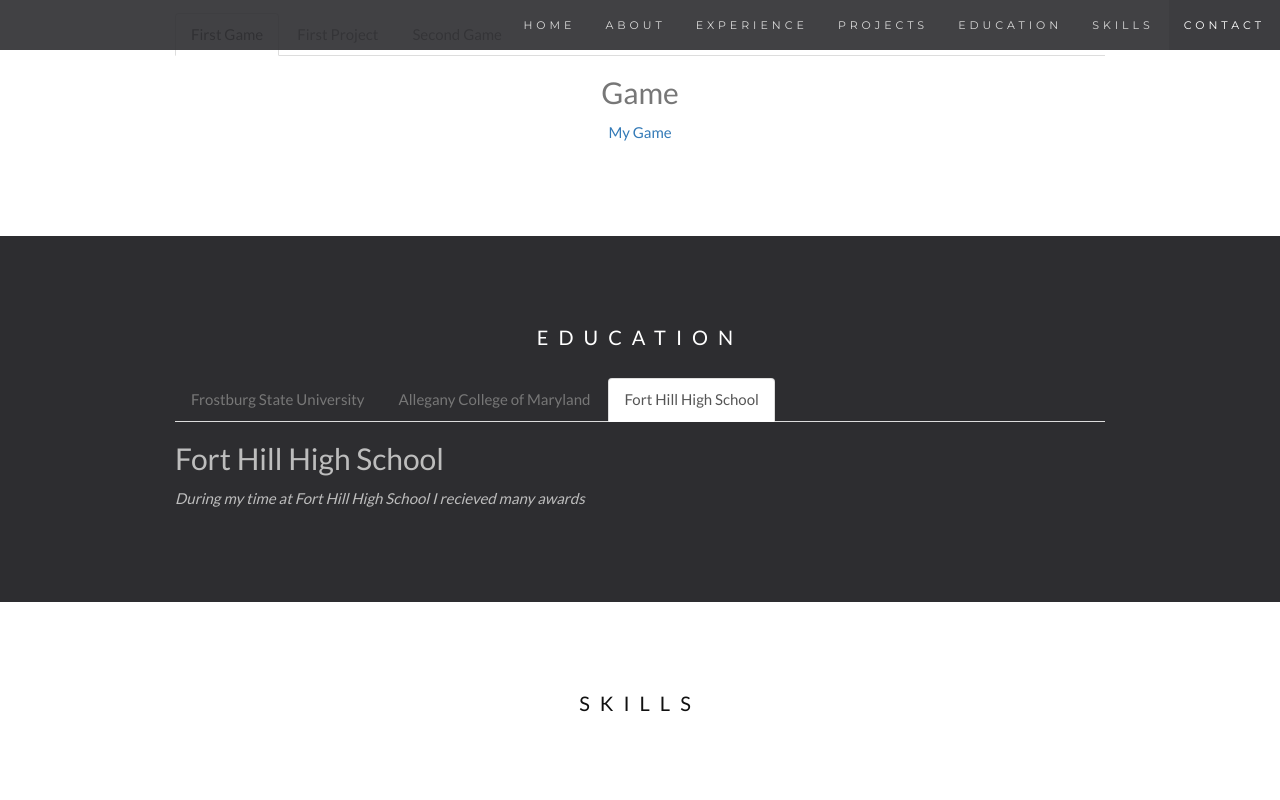
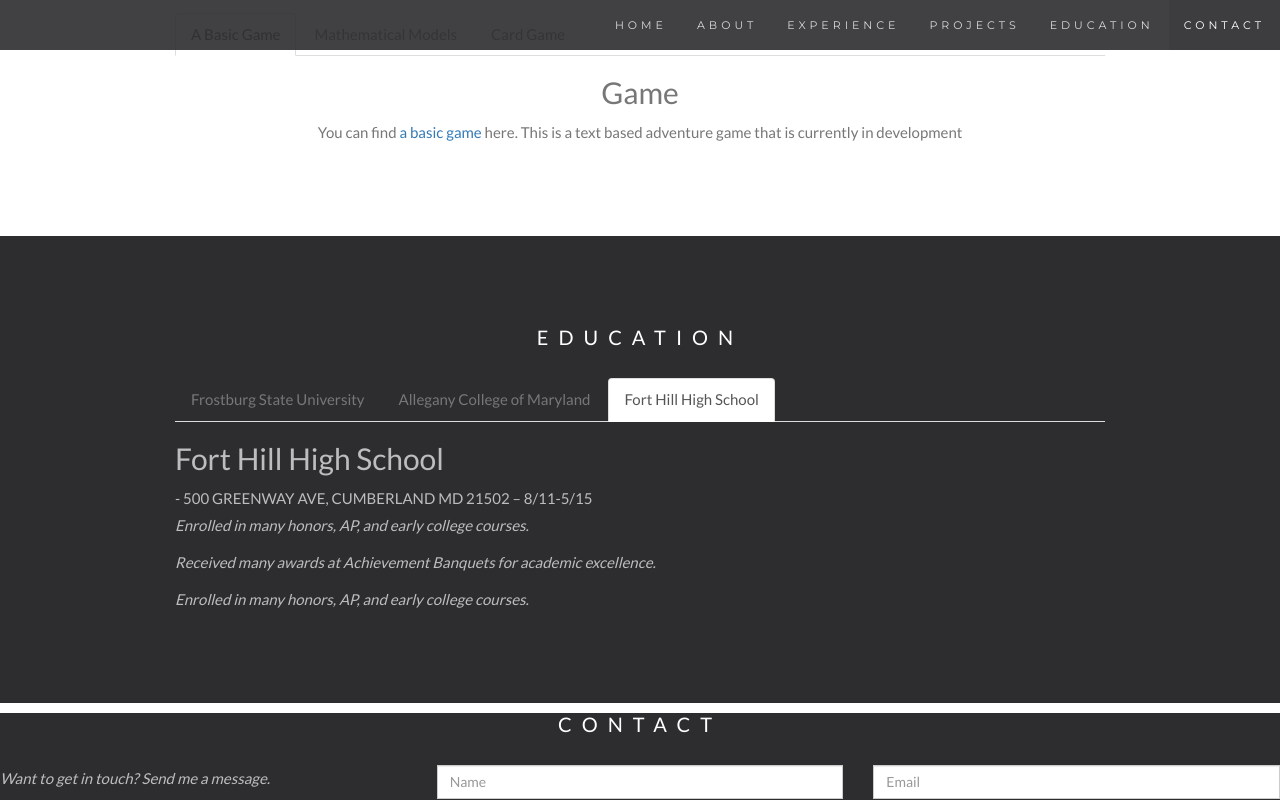
Before and after one commit to jtomason/jtomason.github.io, a plain HTML site: page index.html in a window 1280 px wide. Both pictures are taken after a click on the link "Fort Hill High School". Shown: the part 1318-2118 px from the top of the page. Drawn offline with nearby package versions, Linux system fonts and the light colour scheme.

Commit message:
Just filling in more info

```diff
--- a/index.html
+++ b/index.html
@@ -27,7 +27,6 @@
 		<li><a href="#experience">EXPERIENCE</a></li>
 		<li><a href="#projects">PROJECTS</a></li>
 		<li><a href="#education">EDUCATION</a></li>
-        <li><a href="#skills">SKILLS</a></li>
         <li><a href="#contact">CONTACT</a></li>
       </ul>
     </div>
@@ -80,7 +79,7 @@
 
 			<li class="list-group-item" data-toggle="collapse" href="#tutortab">Learning Specialist at Allegany Collage of Maryland, 2017-2018
 			<div id="tutortab" class="collapse">
-			I worked as Learning Specialist for ACM.
+			I worked as Learning Specialist for ACM, tutoring math and computer science courses. Here I collaborated with other tutors in giving the students the best education we could. I managed the system for students and other tutors to record all sessions.
 			</div></li>
 		</ul>
 
@@ -93,22 +92,22 @@
   <h3>PROJECTS</h3>
 	<p>This is a showcase of some of my favorite projects. More can be found at <a href="https://github.com/jtomason">my GitHub page</a>.</p>
 	  <ul class="nav nav-tabs">
-		<li class="active"><a data-toggle="tab" href="#project1">First Game</a></li>
-		<li><a data-toggle="tab" href="#project2">First Project</a></li>
-		<li><a data-toggle="tab" href="#project3">Second Game</a></li>
+		<li class="active"><a data-toggle="tab" href="#project1">A Basic Game</a></li>
+		<li><a data-toggle="tab" href="#project2">Mathematical Models</a></li>
+		<li><a data-toggle="tab" href="#project3">Card Game</a></li>
 	  </ul>
     <div class="tab-content">
     <div id="project1" class="tab-pane fade in active">
       <h2>Game</h2>
-      <p><a href="https://jtomason.github.io/abasicgame/">My Game</a></p>
+      <p>You can find <a href="https://jtomason.github.io/abasicgame/">a basic game</a> here. This is a text based adventure game that is currently in development</p>
     </div>
     <div id="project2" class="tab-pane fade">
       <h2>Project</h2>
       <p>Link</p>
     </div>
     <div id="project3" class="tab-pane fade">
-      <h2>Game</h2>
-      <p>My game</p>
+      <h2>A Card Game</h2>
+      <p>Previously designed in Lua using the Love2d game engine, I am currently rewriting it in Javascript to make it more cross-platform friendly.</p>
     </div>
 	</div>
 </div>
@@ -125,16 +124,22 @@
 	  </ul>
     <div class="tab-content">
     <div id="fsutab" class="tab-pane fade in active">
-      <h2>Frostburg State University (FSU)</h2>
-      <p>Time at frostburg.</p>
+      <h2>Frostburg State University (FSU)</h2> - 101 BRADDOCK RD, FROSTBURG MD 21532- 8/16-N/A
+	  <p>Graduated with a Bachelor’s Degree in Mathematics in 2018.</p>
+      <p>Joined the Kappa Mu Epsilon (KME) National Mathematics Honor Society.</p>
+	  <p>Placed on Dean's List for multiple semesters in attendance.</p>
     </div>
     <div id="acmtab" class="tab-pane fade">
-      <h2>Allegany College of Maryland (ACM)</h2>
-      <p>Deans list</p>
+      <h2>Allegany College of Maryland (ACM) </h2> - 12401 WILLOWBROOK RD, CUMBERLAND MD 21502 – 8/14-5/16</h2>
+	  <p>Graduated Summa Cum Laude with an Associate’s Degree in Mathematics in 2016.</p>
+	  <p>Enrolled at ACM as an early college student.</p>
+      <p>Placed on Dean’s List for all semesters in attendance.</p>
     </div>
     <div id="forttab" class="tab-pane fade">
-      <h2>Fort Hill High School</h2>
-      <p>During my time at Fort Hill High School I recieved many awards</p>
+      <h2>Fort Hill High School  </h2>- 500 GREENWAY AVE, CUMBERLAND MD 21502 – 8/11-5/15
+	  <p>Enrolled in many honors, AP, and early college courses.</p>
+	  <p>Received many awards at Achievement Banquets for academic excellence.</p>
+      <p>Enrolled in many honors, AP, and early college courses. </p>
     </div>
   </div>
 	</div>
@@ -143,11 +148,6 @@
 
 
 
-
-<!-- Container (The SKILS Section) -->
-<div id="skills" class="container text-center">
-  <h3>SKILLS</h3>
-</div>
 
 <!-- Container (Contact Section) -->
 <div id="contact" class="bg-1">
```
